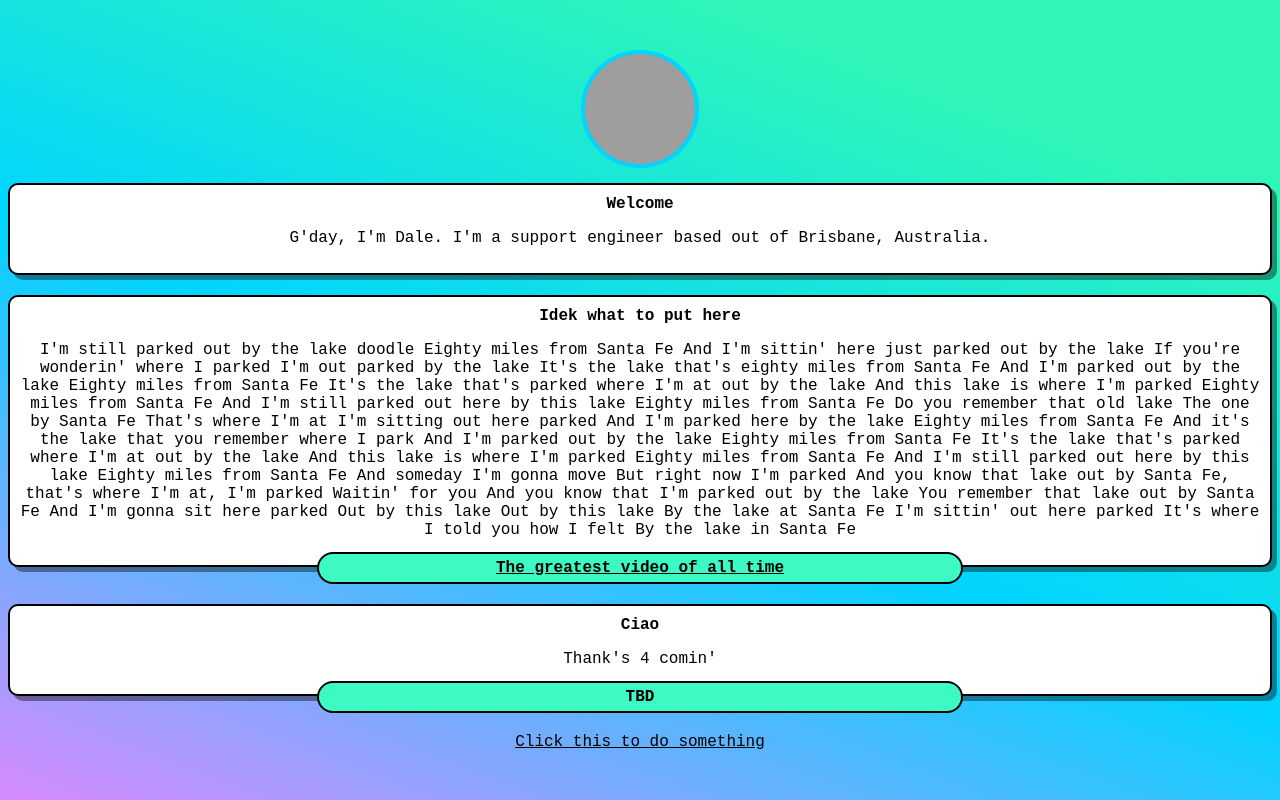
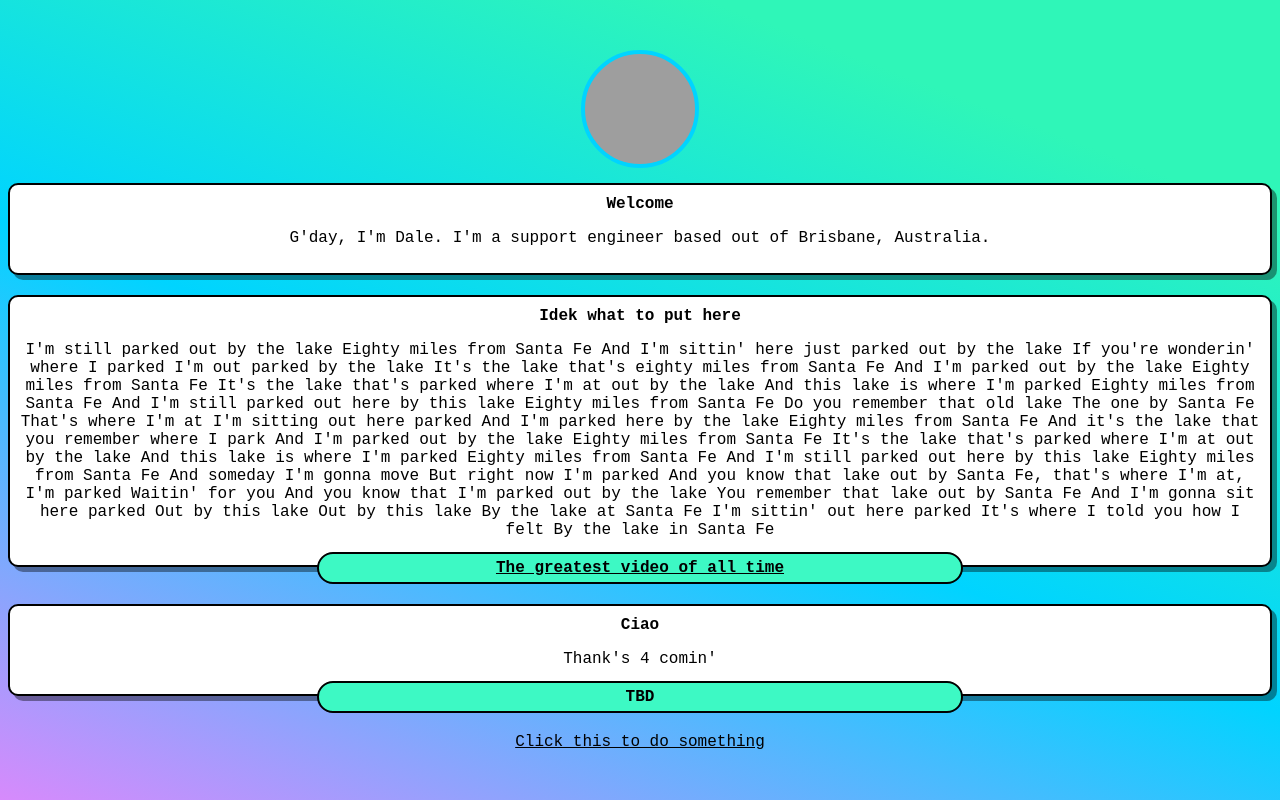
Before and after one commit to Daleee/dalebobermien, a plain HTML site: page index.html in a window 1280 px wide. Drawn offline with Linux system fonts and the light colour scheme; grey boxes are pictures that could not be loaded.

Commit message:
Add files via upload
restoring

```diff
--- a/index.html
+++ b/index.html
@@ -18,7 +18,7 @@
         </div>
     <div class="bubble-mid">
         <b class="title">Idek what to put here</b>
-        <p>I'm still parked out by the lake doodle
+        <p>I'm still parked out by the lake
             Eighty miles from Santa Fe
             And I'm sittin' here just parked out by the lake
             If you're wonderin' where I parked
```
